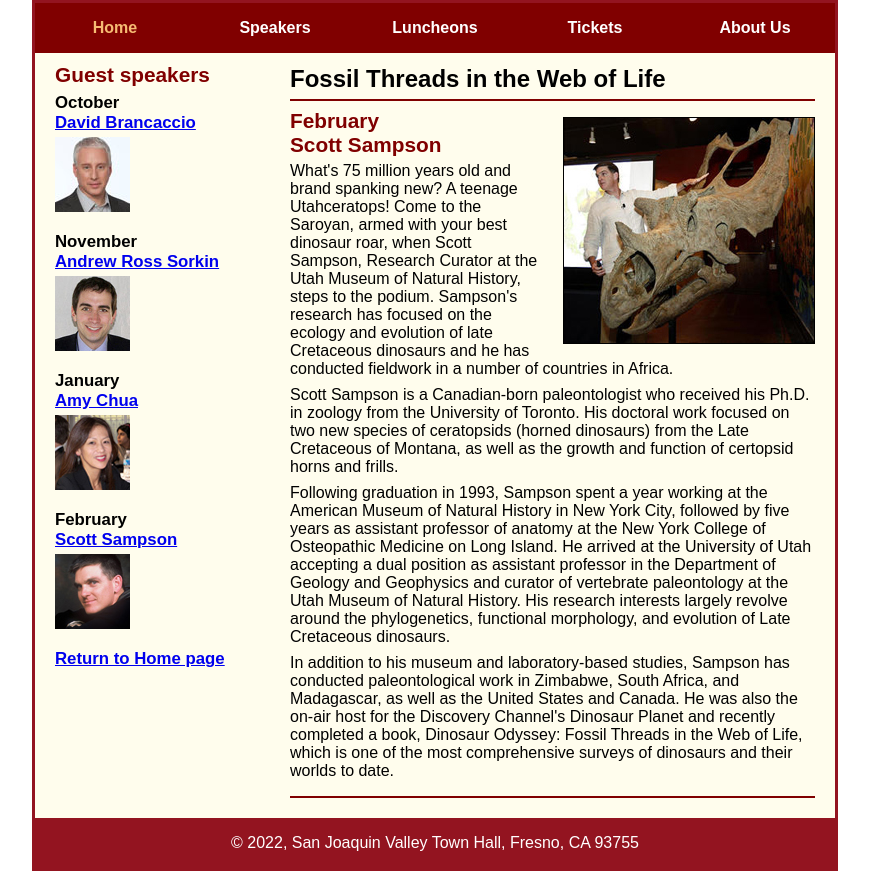
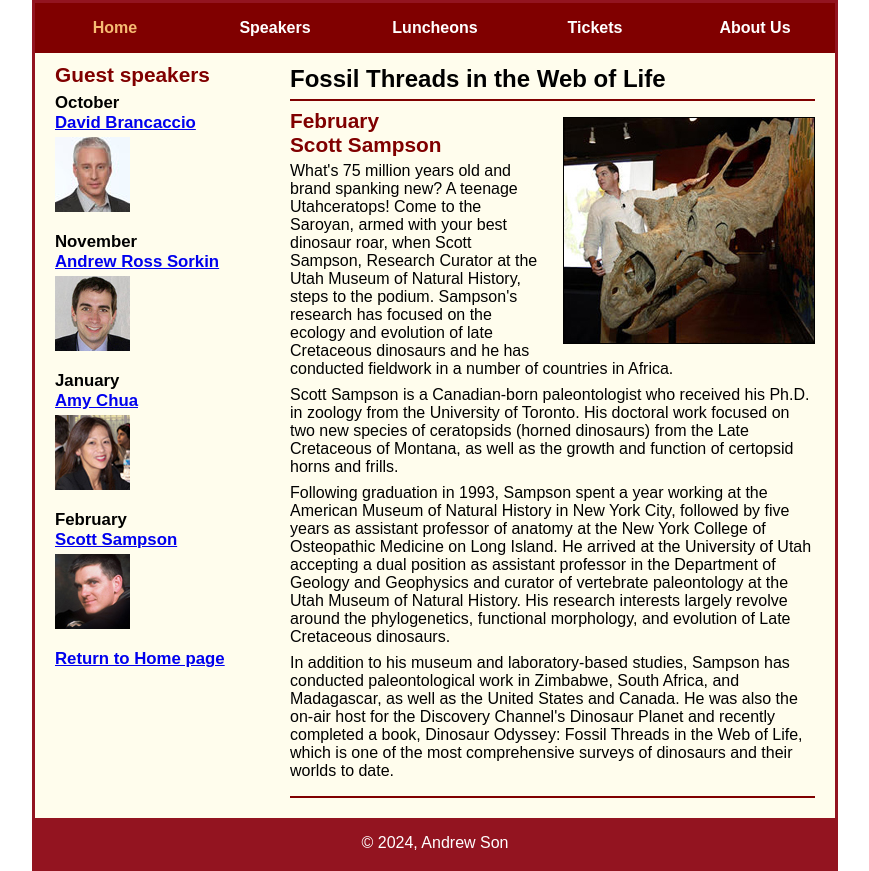
Before and after one commit to HalloPeeps/A09, a plain HTML site: page speakers/c7_sampson.html in a window 1280 px wide. Shown: the part 120-991 px from the top of the page, without its empty margins (205-1074 px from the left). Drawn offline with Linux system fonts and the light colour scheme.

Commit message:
Update c7_sampson.html

```diff
--- a/speakers/c7_sampson.html
+++ b/speakers/c7_sampson.html
@@ -90,7 +90,7 @@
 		</aside>
 	</main>
 	<footer>
-		<p>&copy; 2022, San Joaquin Valley Town Hall, Fresno, CA 93755</p>
+		<p>&copy; 2024, Andrew Son</p>
 	</footer>
 </body>
 </html>
```
